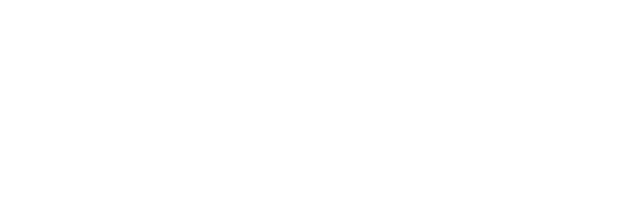
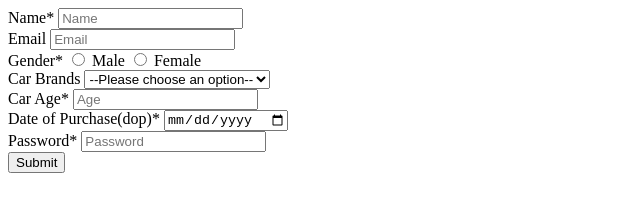
Before and after one commit to acciojob/car-insurance-form-abilash0045, a website: page main.html in a window 1280 px wide. Shown: the whole page, without its empty margins (0-640 px from the left). Drawn offline with Linux system fonts and the light colour scheme.

Commit message:
created a submission

```diff
--- a/main.html
+++ b/main.html
@@ -8,6 +8,47 @@
 
 <body>
 	<!-- the entire body must be written by student -->
+	 <form action="">
+    <div>
+        <label for="name">Name*</label>
+        <input type="text" placeholder="Name" id="name" required>
+    </div>
+    <div>
+        <label for="email*">Email</label>
+        <input type="email" placeholder="Email" id="email" required>
+    </div>
+    <div>
+        <label for="gender">Gender*</label>
+        <input type="radio" id="gender_m" name="gender" required value="m">
+        <label for="gender_m">Male</label>
+        <input type="radio" id="gender_f" name="gender" required value="f">
+        <label for="gender_m">Female</label>
+    </div>
+    <div>
+        <label for="cars">Car Brands</label>
+        <select name="Car Brands" id="cars" aria-placeholder="Please Chose an Option">
+            <option value="none">--Please choose an option--</option>
+            <option value="BMW">BMW</option>
+            <option value="Audi">Audi</option>
+            <option value="Mercedez">Mercedez</option>
+        </select>
+    </div>
+    <div>
+        <label for="carage">Car Age*</label>
+        <input type="number" placeholder="Age" required id="carage">
+    </div>
+    <div>
+        <label for="dop">Date of Purchase(dop)*</label>
+        <input type="date" id="dop" required>
+    </div>
+    <div>
+        <label for="password">Password*</label>
+        <input type="password" id="password" required placeholder="Password">
+    </div>
+    <div>
+        <input type="submit" >
+    </div>
+   </form>
     <script type="text/javascript" src="./script.js">
 </script>
 
```
